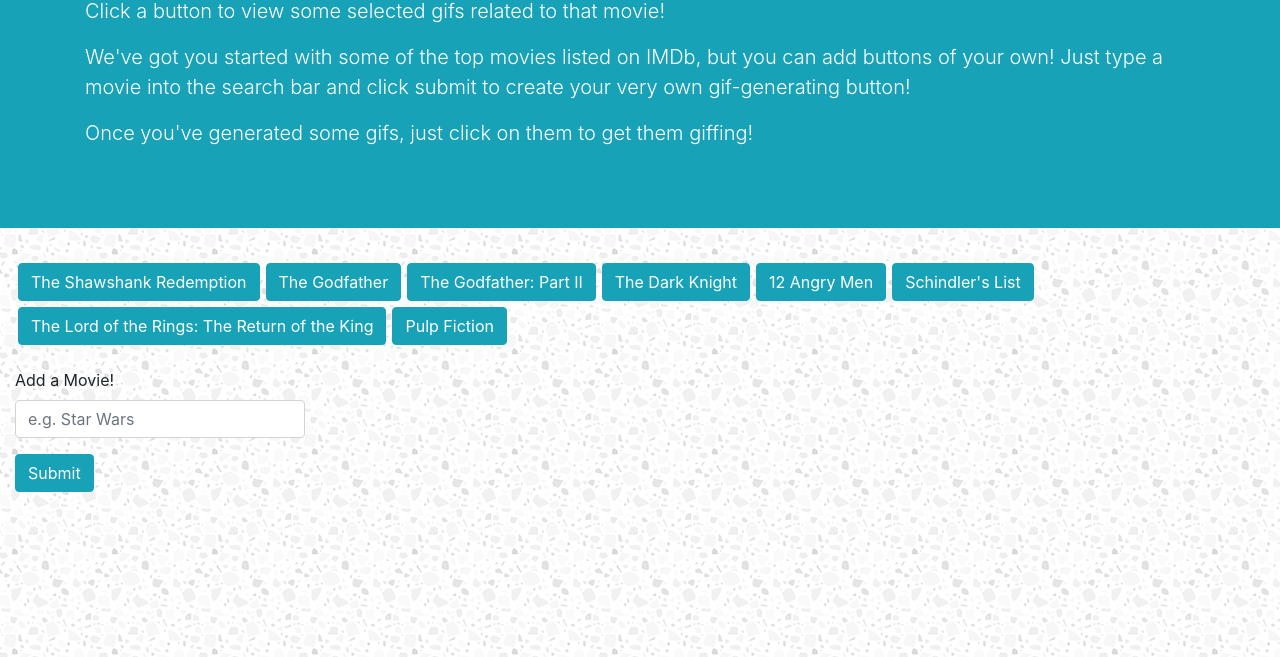
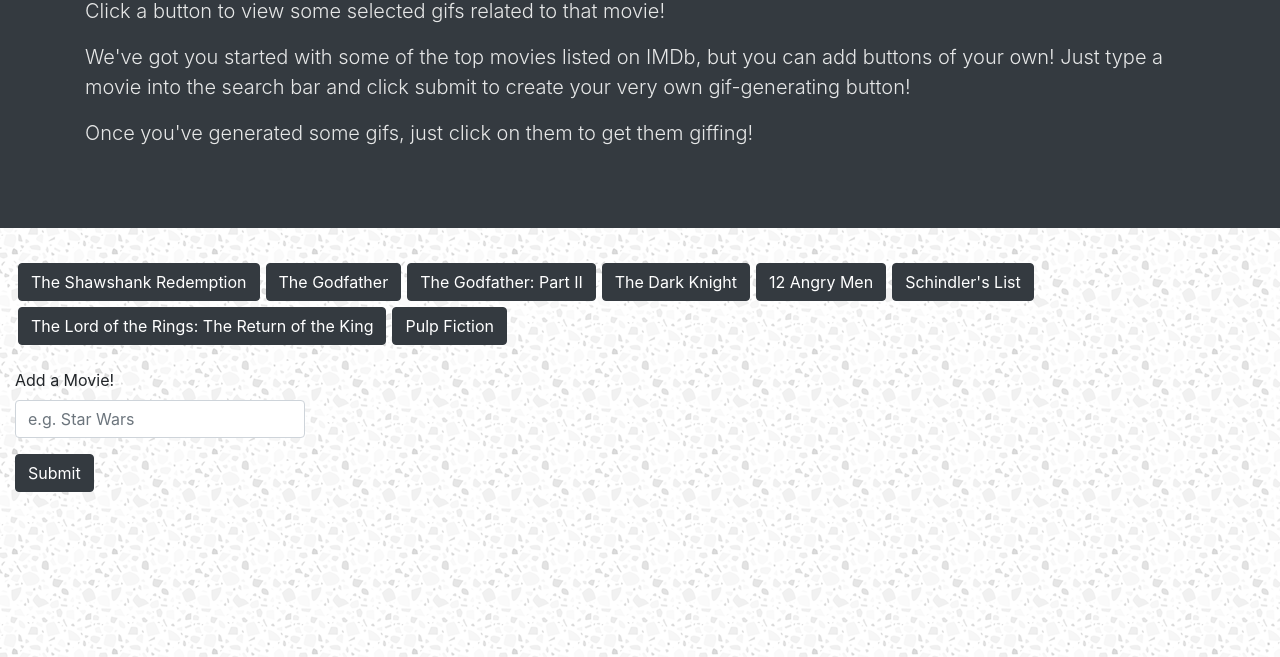
Before and after one commit to bliff182/filterer, a plain HTML site: page index.html in a window 1280 px wide. Shown: the part 143-800 px from the top of the page. Drawn offline with nearby package versions, Linux system fonts and the light colour scheme.

Commit message:
changed button colors

```diff
--- a/assets/css/style.css
+++ b/assets/css/style.css
@@ -23,8 +23,8 @@ body {
     margin: 10px;
 }
 
-.bg-info {
-    color: white;
+.bg-dark {
+    color: #e6e7e7;
 }
 
 .gif {
--- a/assets/javascript/app.js
+++ b/assets/javascript/app.js
@@ -15,16 +15,19 @@ $(document).ready(function () {
 
     // create buttons dynamically
     function createButtons() {
+
         $(".button-list").empty(); // prevent repeat buttons on each submission
-        for (var i = 0; i < topics.length; i++) {
+
+        for (var i = 0; i < topics.length; i++) { // creating a button for each item in topics array
 
             var topicButton = $("<button>");
-            topicButton.addClass("btn btn-info topic-btn");
+            topicButton.addClass("btn btn-dark topic-btn");
             topicButton.attr("topic-data", topics[i]);
             topicButton.text(topics[i]);
+            $(".button-list").append(topicButton);
 
-            $(".button-list").append(topicButton);
         }
+
     }
 
     // display gifs of clicked buttons
@@ -42,7 +45,6 @@ $(document).ready(function () {
             var results = response.data;
 
             for (var i = 0; i < results.length; i++) {
-
                 var gifDiv = $("<div>");
                 gifDiv.addClass("gif-data");
 
@@ -57,19 +59,18 @@ $(document).ready(function () {
 
                 gifDiv.append(gifImage);
                 gifDiv.append(gifRating);
+                $("#gif-display").prepend(gifDiv);
 
-                $("#gif-display").prepend(gifDiv);
             }
 
         });
+
     }
 
     // toggle gifs between still and animated
     function toggleAnimation() {
 
         var state = $(this).attr("data-state");
-
-        // console.log(state);
 
         if (state === "still") {
             $(this).attr("src", $(this).attr("data-animate"));
@@ -79,6 +80,7 @@ $(document).ready(function () {
             $(this).attr("src", $(this).attr("data-still"));
             $(this).attr("data-state", "still");
         }
+
     }
 
 
@@ -91,10 +93,14 @@ $(document).ready(function () {
 
     // add buttons from search bar
     $("#topic-search").on("click", function () {
-        event.preventDefault();
+
+        event.preventDefault(); // prevent page reload on button click
+
         var searchTerm = $("#topic-text").val().trim(); // store search term in variable
-        topics.push(searchTerm);
+        topics.push(searchTerm); // searchTerm added to topics array
+
         createButtons();
+
     })
 
     // click button to display gifs
@@ -103,6 +109,6 @@ $(document).ready(function () {
     // click gif to toggle animation on or off
     $(document).on("click", ".gif", toggleAnimation);
 
-    // must use $(document) for onclick events on elements that don't exist on page load (.gif)
-    // same for elements that are taken away and reappended (.topic-btn)
+    // must use $(document).on() for click events on elements that don't exist on page load (ex. .gif class)
+    // same for elements that are taken away and reappended (ex. .topic-btn class)
 });
--- a/index.html
+++ b/index.html
@@ -15,7 +15,7 @@
     <title>GifTastic!</title>
 </head>
 
-<div class="jumbotron jumbotron-fluid bg-info">
+<div class="jumbotron jumbotron-fluid bg-dark">
     <div class="container">
         <h1 class="display-4">GifTastic Movies!</h1>
         <p class="lead">Click a button to view some selected gifs related to that movie!</p>
@@ -42,7 +42,7 @@
                         <label for="input-topic">Add a Movie!</label>
                         <input type="text" class="form-control" id="topic-text" placeholder="e.g. Star Wars">
                     </div>
-                    <button type="submit" class="btn btn-info" id="topic-search">Submit</button>
+                    <button type="submit" class="btn btn-dark" id="topic-search">Submit</button>
                 </form>
             </div>
             <div class="col-md-9" id="gif-display"></div> <!-- div that will display all gifs -->
```
